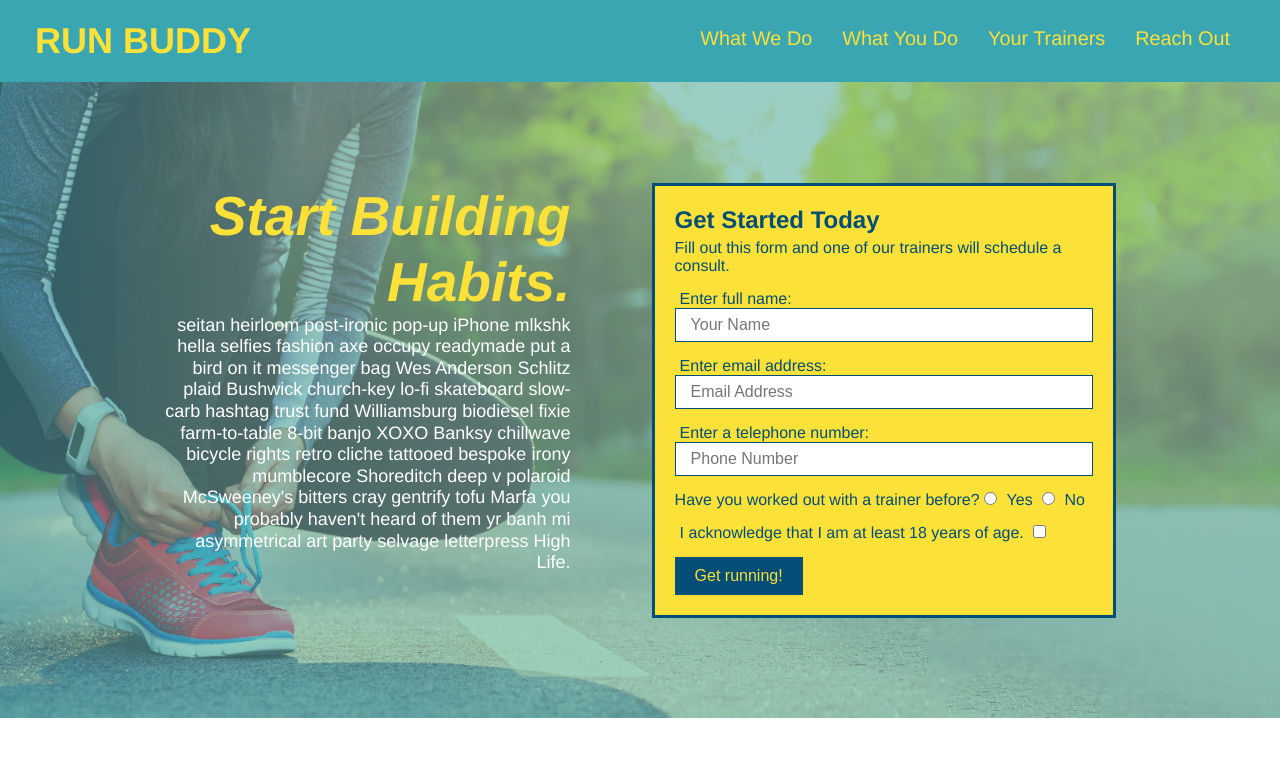
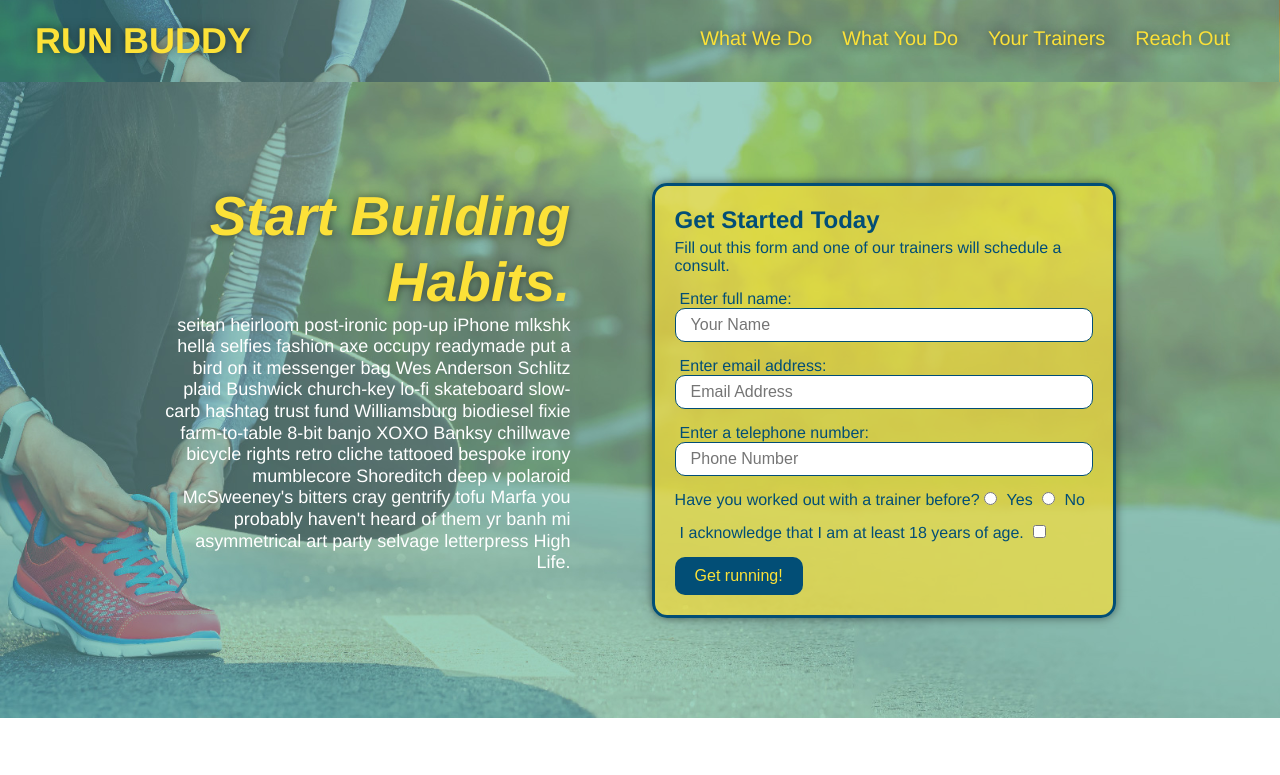
Before and after one commit to Matt658041/run-buddy, a plain HTML site: page index.html in a window 1280 px wide. Shown: the top 775 px of the page. Drawn offline with Linux system fonts and the light colour scheme.

```diff
--- a/style.css
+++ b/style.css
@@ -18,6 +18,14 @@ header {
   display: flex;
   justify-content: space-between;
   flex-wrap: wrap;
+  position: -webkit-sticky;
+  position: sticky;
+  top: 0;
+  background-image: url(images/hero-bg.jpg);
+  background-size: cover;
+  background-attachment: fixed;
+  background-position: 80%;
+
 }
 
 header h1 {
@@ -25,6 +33,7 @@ header h1 {
   margin: 0;
   font-size: 36px;
   color: #fce138;
+  text-shadow: 0 0 10px rgba(0,0,0, 0.5);
 }
 
 header a {
@@ -34,6 +43,7 @@ header a {
 
 header nav {
   margin: 7px 0;
+
 }
 
 header nav ul {
@@ -48,6 +58,7 @@ header nav ul li a {
   padding: 10px 15px;
   font-weight: lighter;
   font-size: 1.55vw;
+  text-shadow: 0 0 10px rgba(0,0,0, 0.5);
 }
 
 /* HEADER / NAVBAR STYLES END */
@@ -89,7 +100,8 @@ section {
 .hero {
   background-image: url(images/hero-bg.jpg);
   background-size: cover;
-  background-position: center;
+  background-attachment: fixed;
+  background-position: 80%;
   display: flex;
   justify-content: center;
   flex-wrap: wrap;
@@ -109,15 +121,18 @@ section {
   font-style: italic;
   font-size: 55px;
   color: #fce138;
+  text-shadow: 0 0 10px rgba(0,0,0, 0.5);
 }
 
 .hero-form {
   border: 3px solid #024e76;
-  background-color: #fce138;
+  background-color: rgba(250, 224, 56, 0.699);
   padding: 20px;
   color: #024e76;
   width: 40%;
   margin: 3.5%;
+  box-shadow: 0 0 10px rgba(0,0,0, 0.5);
+  border-radius: 15px;
 }
 
 .hero-form h3 {
@@ -136,6 +151,7 @@ section {
   color: #024e76;
   width: 100%;
   margin-bottom: 15px;
+  border-radius: 10px;
 }
 
 .hero-form label {
@@ -148,6 +164,7 @@ section {
   border: none;
   padding: 10px 20px;
   font-size: 16px;
+  border-radius: 10px;
 }
 /* HERO STYLES END */
 
@@ -329,6 +346,7 @@ section {
   width: 100%;
   margin-bottom: 15px;
   margin-top: 5px;
+  border-radius: 10px;
 }
 
 .contact-form button {
@@ -339,6 +357,7 @@ section {
   text-align: center;
   padding: 15px 0;
   font-size: 16px;
+  border-radius: 10px;
 }
 
 .contact-info a {
@@ -363,6 +382,7 @@ section {
 /* MEDIA QUERY FOR SMALLER DESKTOP SCREENS */
 @media screen and (max-width: 980px) {
   header {
+    position: relative;
     padding-bottom: 0;
     justify-content: center;
   }
```
